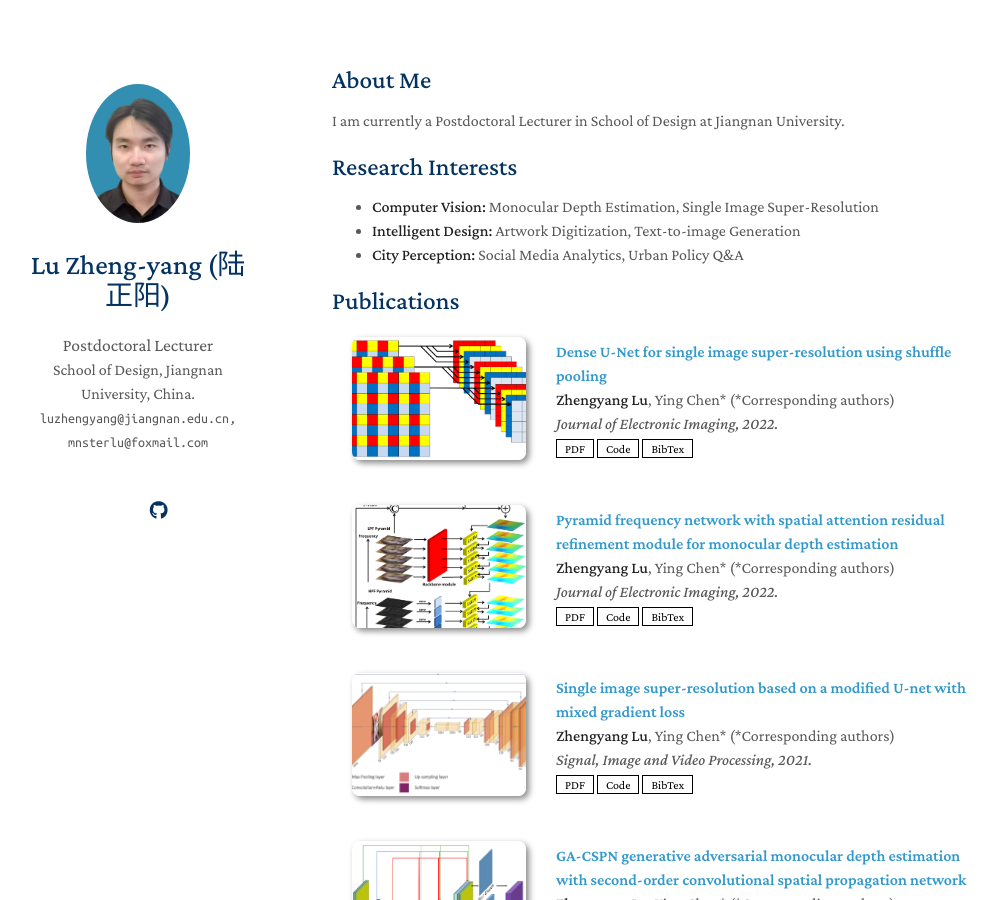
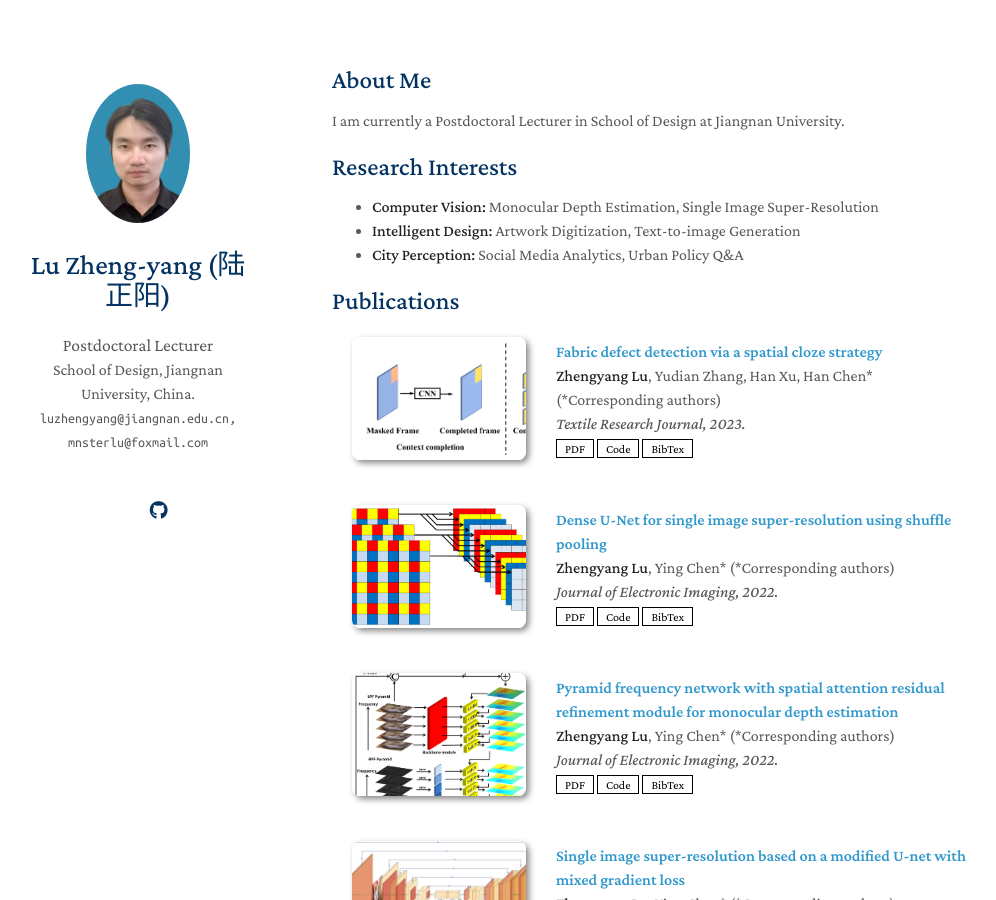
Before and after one commit to Mnster00/Lu.github.io, a Jekyll site: the page built from index.md, in a window 1280 px wide and 900 px high. Shown: the whole window, without its empty margins (138-1134 px from the left). Built offline with Jekyll 4.4.1, drawn with Linux system fonts in a browser that asks for light colours; a style sheet for code colours, icons or effects is not loaded; our own code applies the rules of GitHub Pages for plain Markdown files.

Commit message:
Update publications.yml

```diff
--- a/_data/publications.yml
+++ b/_data/publications.yml
@@ -1,4 +1,14 @@
 main:
+
+
+
+  - title: Fabric defect detection via a spatial cloze strategy
+    authors: <strong>Zhengyang Lu</strong>, Yudian Zhang, Han Xu, Han Chen* (*Corresponding authors)
+    conference: Textile Research Journal, 2023.
+    pdf: https://github.com/Mnster00/Lu.github.io/tree/main/assets/files/TRJ1135205.pdf
+    code: https://github.com/Mnster00/simplifiedUnetSR
+    bibtex: ./assets/files/bib_trj1.txt
+    image: ./assets/img/alflow5.png
 
   - title: Dense U-Net for single image super-resolution using shuffle pooling
     authors: <strong>Zhengyang Lu</strong>, Ying Chen* (*Corresponding authors)
```
